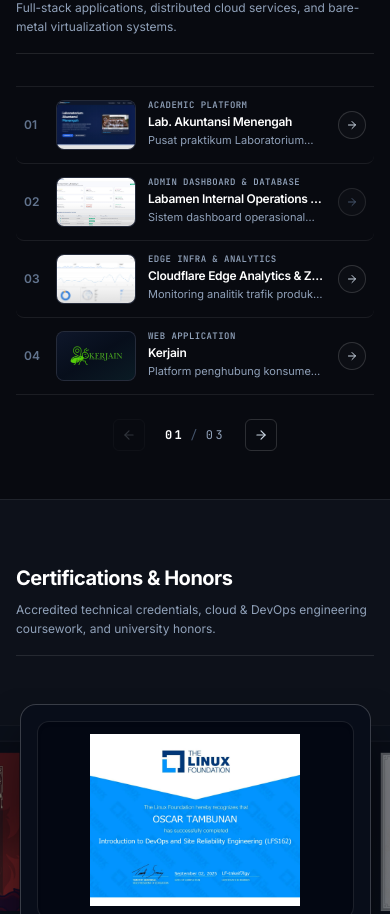
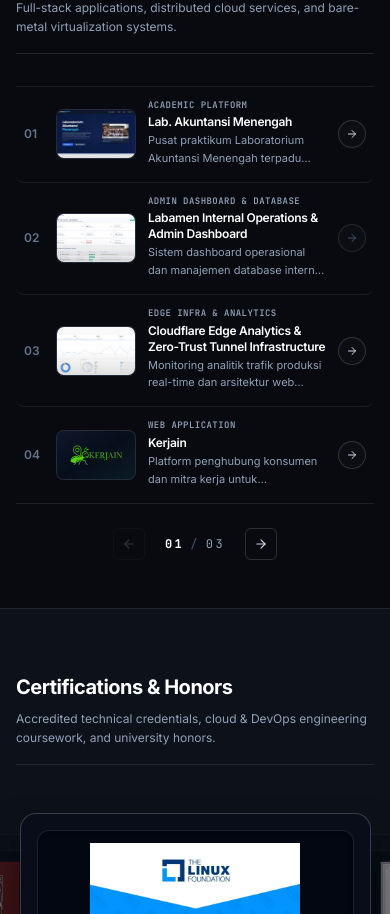
Before and after one commit to KyonKyon0/oscartambunan_portofolio_web, a Next.js app: page / in a window 390 px wide. Shown: the part 3660-4574 px from the top of the page. Built offline with nearby package versions, Linux system fonts and the light colour scheme.

Commit message:
fix(projects): remove truncate from title and allow 2-line description in Selected Works

```diff
--- a/src/components/sections/ProjectsSection.tsx
+++ b/src/components/sections/ProjectsSection.tsx
@@ -262,7 +262,7 @@
                         </div>
 
                         {/* Project Title */}
-                        <h3 className="text-xs sm:text-sm md:text-base font-semibold text-white tracking-tight group-hover:text-accent transition-colors truncate">
+                        <h3 className="text-xs sm:text-sm md:text-base font-semibold text-white tracking-tight group-hover:text-accent transition-colors">
                           {targetUrl ? (
                             <a
                               href={targetUrl}
@@ -278,7 +278,7 @@
                         </h3>
 
                         {/* Purpose Description */}
-                        <p className="text-[11px] sm:text-xs text-slate-400 line-clamp-1 leading-normal max-w-3xl">
+                        <p className="text-[11px] sm:text-xs text-slate-400 line-clamp-2 leading-relaxed max-w-3xl">
                           {project.purpose}
                         </p>
 
```
